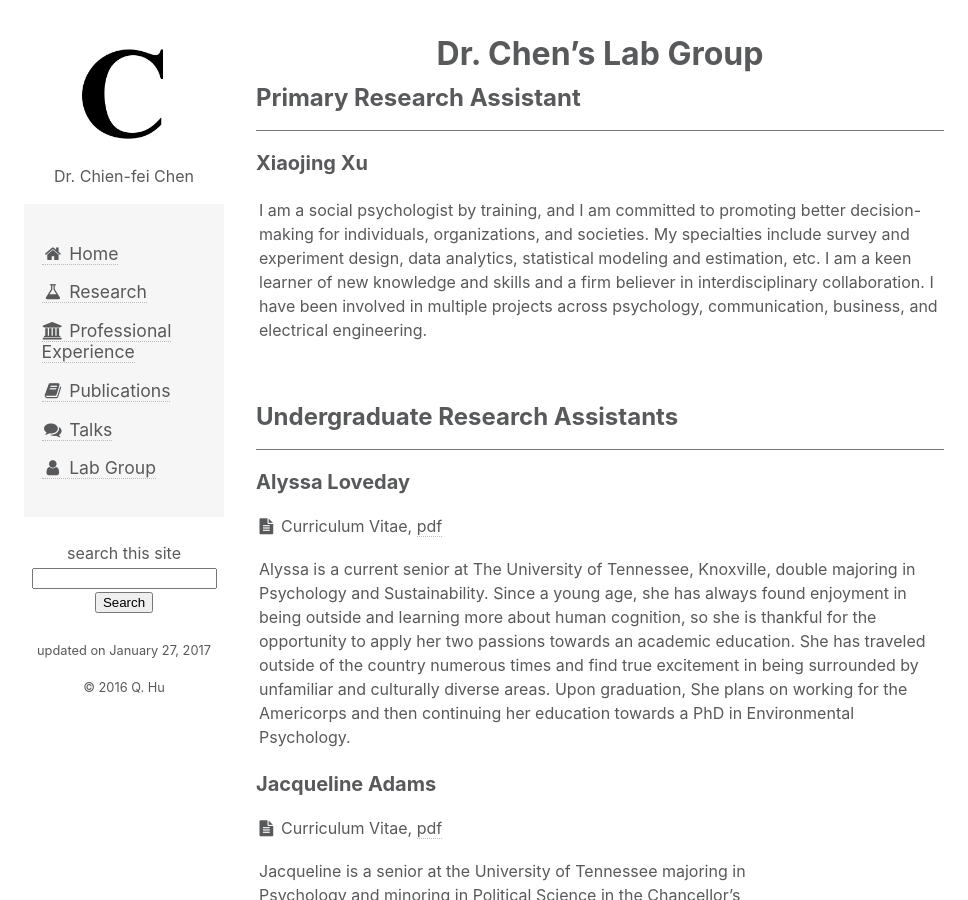
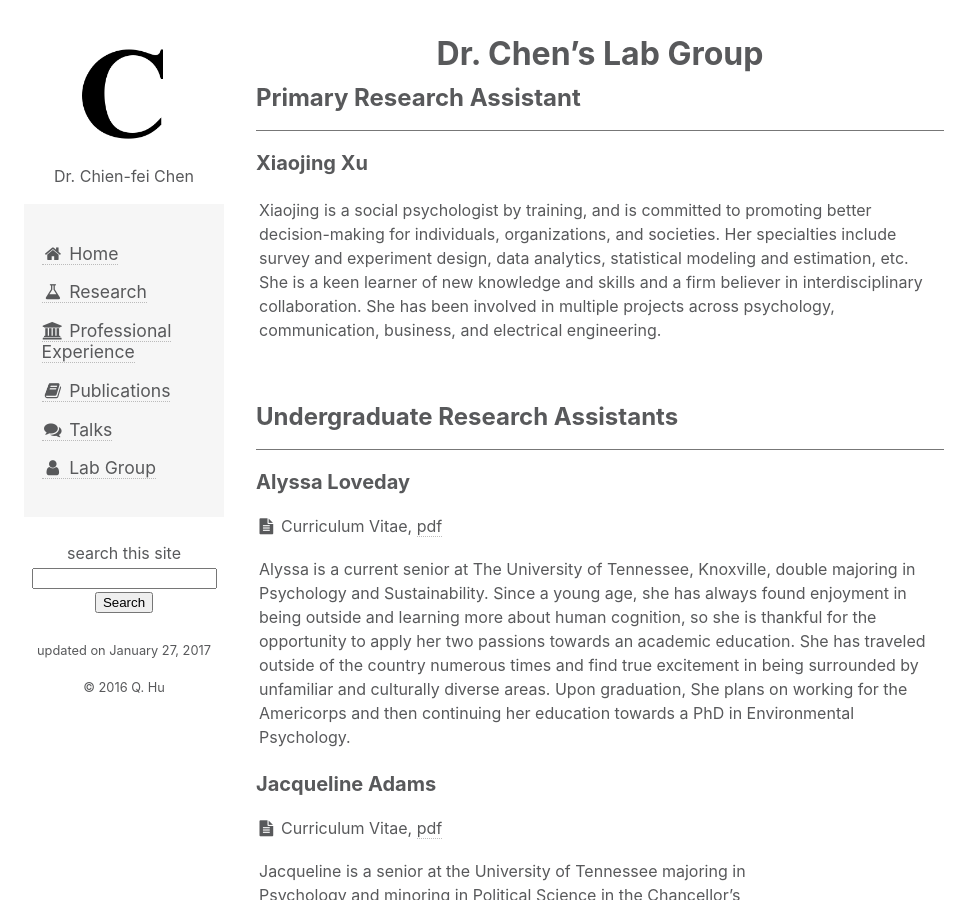
Before and after one commit to chien-fei-chen/chien-fei-chen.github.io, a Jekyll site: the page built from lab.md, in a window 1280 px wide and 900 px high. Shown: the whole window, without its empty margins (136-1104 px from the left). Built offline with Jekyll 4.4.1, drawn with Linux system fonts in a browser that asks for light colours; nearby versions of some CDN libraries.

Commit message:
Profile update

```diff
--- a/lab.md
+++ b/lab.md
@@ -12,10 +12,10 @@ title: Lab Group
 <table width="100%">
 <tr>
 <td align="left">
-    I am a social psychologist by training, and I am committed to promoting better decision-making for individuals, organizations, and societies.
-    My specialties include survey and experiment design, data analytics, statistical modeling and estimation, etc.
+    Xiaojing is a social psychologist by training, and is committed to promoting better decision-making for individuals, organizations, and societies.
+    Her specialties include survey and experiment design, data analytics, statistical modeling and estimation, etc.
 
-    I am a keen learner of new knowledge and skills and a firm believer in interdisciplinary collaboration. I have been involved in multiple projects
+    She is a keen learner of new knowledge and skills and a firm believer in interdisciplinary collaboration. She has been involved in multiple projects
     across psychology, communication, business, and electrical engineering.
 </td>
 </tr>
```
